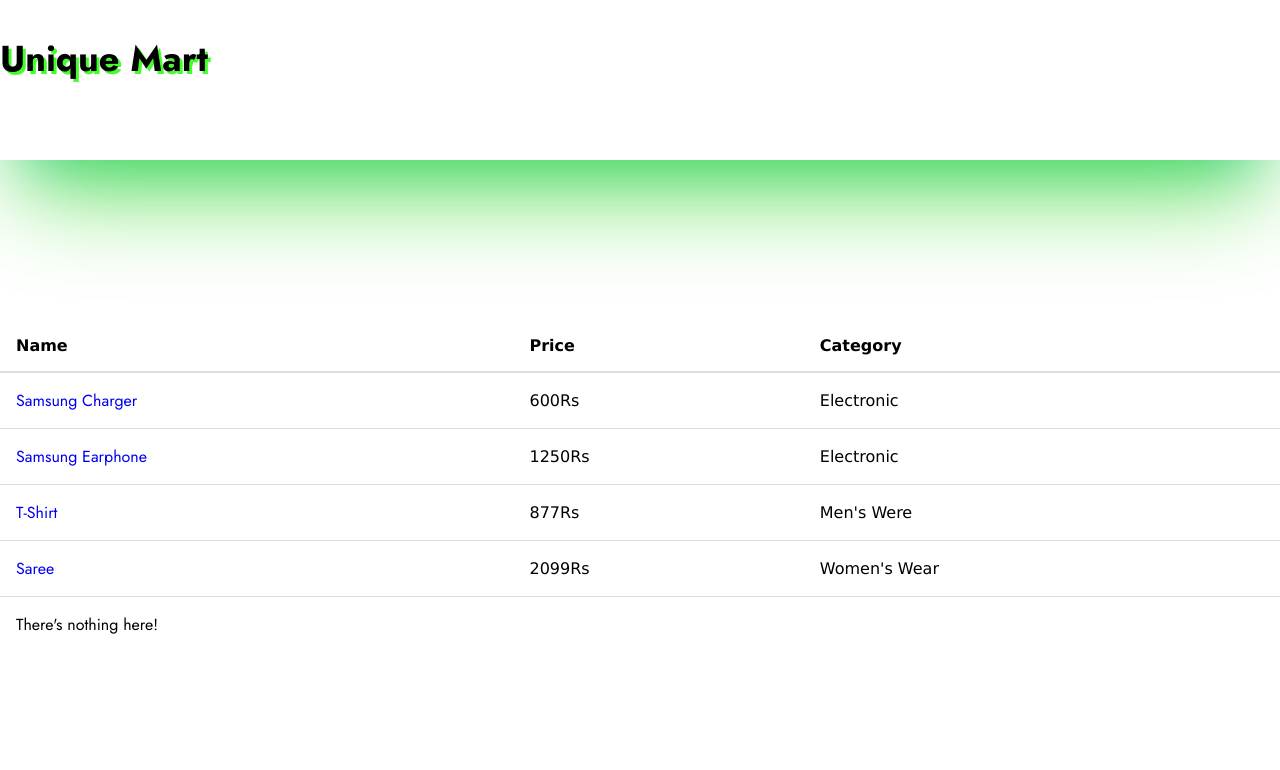
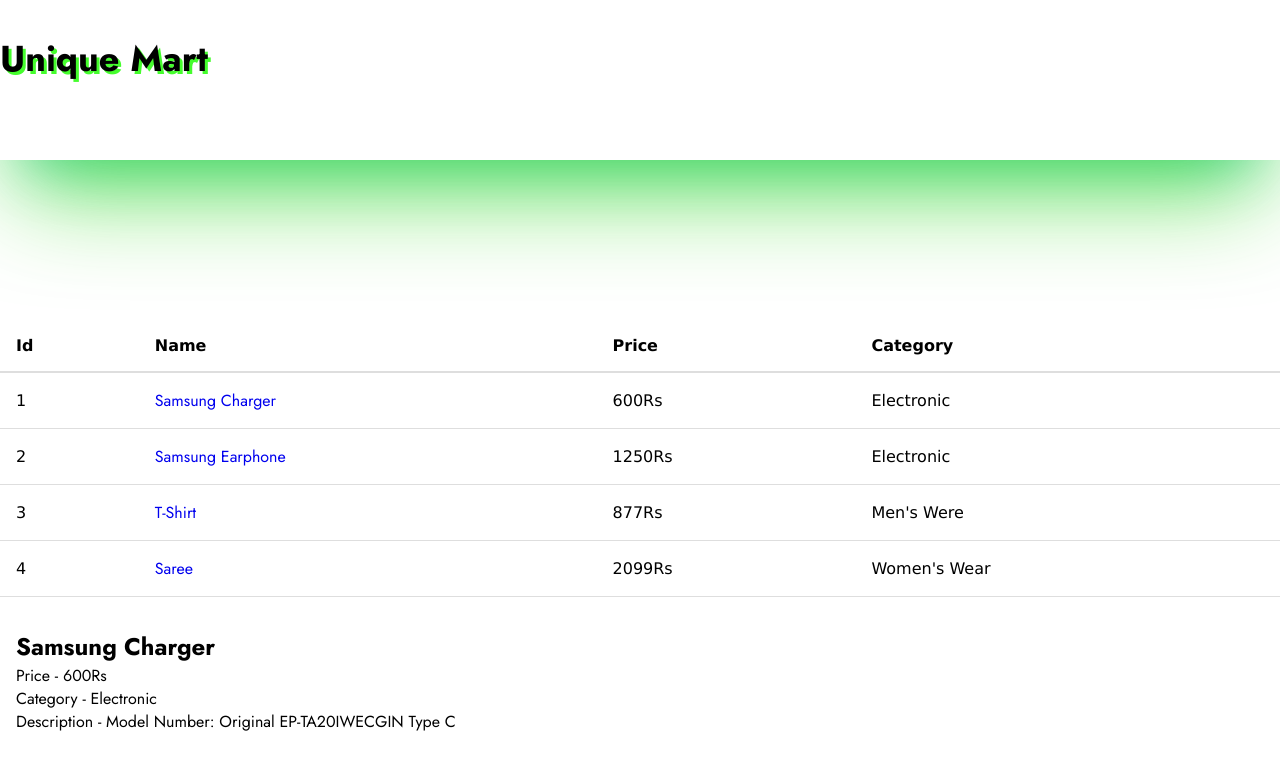
Before and after one commit to Akshara2820/Unique-Mart, a React (Create React App) app: page /data/1 in a window 1280 px wide. Shown: the top 770 px of the page. Built offline with nearby package versions, Linux system fonts and the light colour scheme.

Commit message:
data is correct it's come the same page with id

```diff
--- a/src/App.js
+++ b/src/App.js
@@ -5,7 +5,7 @@ import {Link, Outlet} from "react-router-dom";
 
 
 
-const restaurants =[
+const data=[
   {
     Name: "Samsung Charger",
     Price: "600Rs",
@@ -56,15 +56,16 @@ function App () {
               <thead>
                 <tr>
 
+                  <th>Id</th>
                   <th>Name</th>
                   <th>Price</th>
                   <th>Category</th>
                 </tr>
-                {restaurants.map((val, key) => {
+                {data.map((val, key) => {
                   return (
                     <tr key={key}>
-
-                      <td><Link to ="/restaurent" key={restaurants.id}>{val.Name} </Link> </td>
+                      <td>{val.id}</td>
+                      <td><Link to ={`/data/${val.id}`} key={data.id}>{val.Name} </Link> </td>
                       <td>{val.Price}</td>
                       <td>{val.Category}</td>
                     </tr>
@@ -80,13 +81,13 @@ function App () {
 }
 
 export function getRestaurants() {
-  return restaurants;
+  return data;
   }
 
 
   export function getRestaurant(id) {
-  return restaurants.find(
-    (restaurant) => restaurant.id === id
+  return data.find(
+    (data2) => data2.id === id
   );
   }
 
--- a/src/index.js
+++ b/src/index.js
@@ -16,16 +16,16 @@ render(
   <BrowserRouter>
     <Routes>
       <Route exact path ="/" element={<App />} >
-      <Route path ="/Restaurants" element={<Restaurants />}>
+      <Route path ="/data" element={<Restaurants />}>
         <Route
           index
           element={
             <main style={{ padding: "1rem" }}>
-              <p>Select an restaurant</p>
+              <p>Select any Id</p>
             </main>
           }
         />
-        <Route path=":restaurantId" element={<Restaurant />} />
+        <Route path=":data2Id" element={<Restaurant />} />
       </Route>
       <Route
         path="*"
--- a/src/pages/restaurant.js
+++ b/src/pages/restaurant.js
@@ -3,13 +3,13 @@ import { getRestaurant } from "../App"
 
 export default function Restaurant() {
     let params = useParams();
-    let restaurant = getRestaurant(parseInt(params.restaurantId,10));
+    let data2 = getRestaurant(parseInt(params.data2Id,10));
     return (
       <main style={{ padding: "1rem" }}>
-        <h2>{restaurant.Name}</h2>
-        <p>Price - {restaurant.Price}</p>
-        <p>Category - {restaurant.Category}</p>
-        <p>Description - {restaurant.description}</p>
+        <h2>{data2.Name}</h2>
+        <p>Price - {data2.Price}</p>
+        <p>Category - {data2.Category}</p>
+        <p>Description - {data2.description}</p>
     </main>
     );
 
--- a/src/pages/restaurants.js
+++ b/src/pages/restaurants.js
@@ -2,25 +2,19 @@ import { NavLink, Outlet} from "react-router-dom"
 import {getRestaurants} from "../App";
 
 function Restaurants() {
-  let restaurants = getRestaurants();
+  let data = getRestaurants();
   return (
-    <div style={{ display: "flex" }}>
-    <nav
-      style={{
-        borderRight: "solid 1px",
-        padding: "1rem",
-      }}
-    >
-      {restaurants.map((restaurant) => (
+    <div>
+
+      {data.map((data2) => (
         <NavLink
           style={{ display: "block", margin: "1rem 0" }}
-          to={`/restaurants/${restaurant.id}`}
-          key = {restaurant.id}
+          to={`/data/${data2.id}`}
+          key = {data2.id}
          >
-          {restaurant.Hotel}
+          {data2.Hotel}
          </NavLink>
       ))}
-    </nav>
     <Outlet />
      </div>
   )
```
Also changed, not shown: src/pages/alldata.js (deleted, +0 -30 lines).
